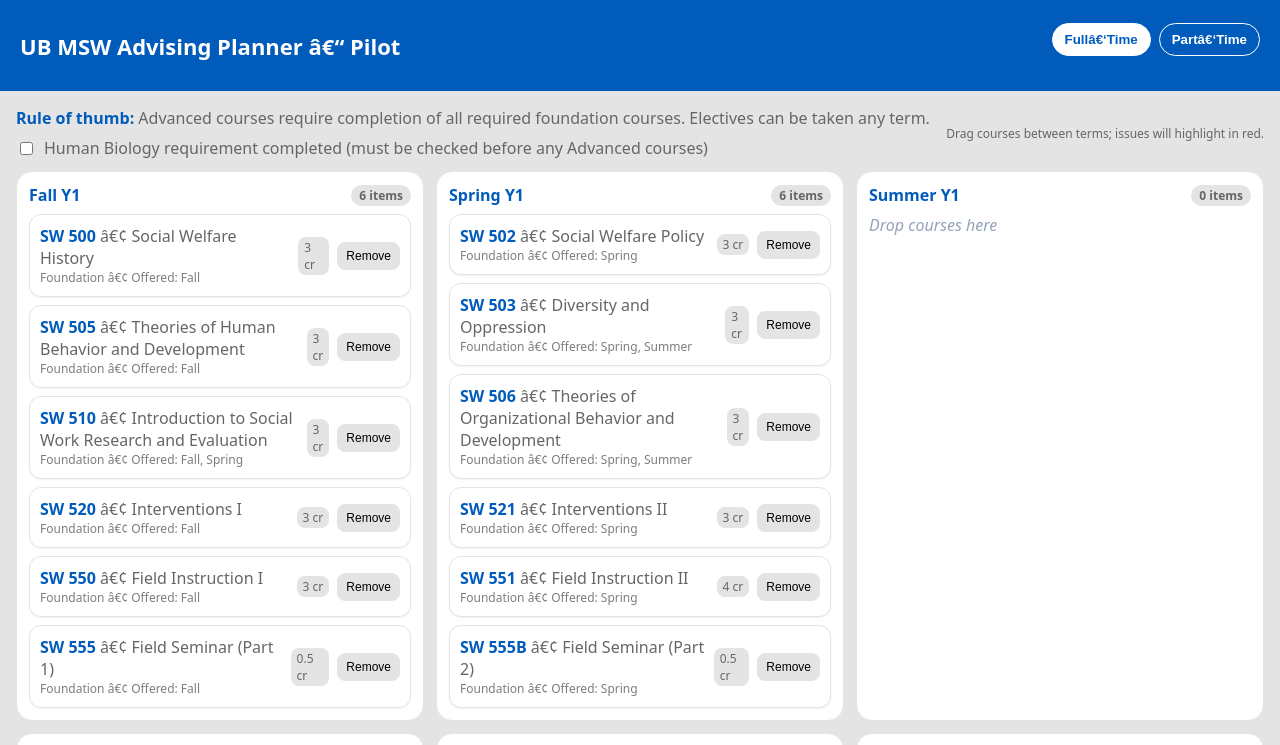
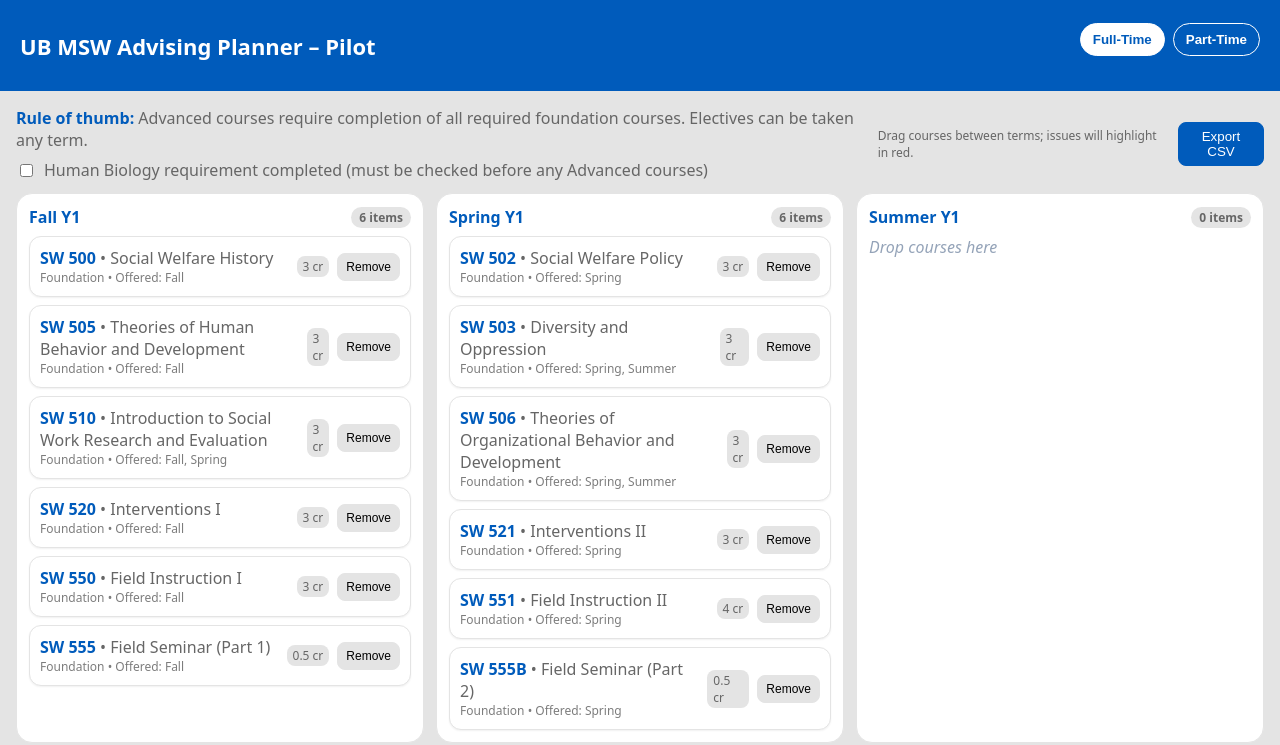
Before and after one commit to jhine3/ub-msw-planner, a React (Vite) app: page / in a window 1280 px wide. Shown: the top 745 px of the page. Built offline with nearby package versions, Linux system fonts and the light colour scheme.

Commit message:
Update App.jsx
Export CSV added

```diff
--- a/src/App.jsx
+++ b/src/App.jsx
@@ -1,7 +1,7 @@
 import React, { useMemo, useState } from "react";
 
-// UB MSW Advising Planner â€“ Baseline with distinct Electives & Advanced Topics (fixed file)
-// Fix: duplicate keys replaced with unique IDs (ELECTIVE 1/2/3, ADV-TOPIC 1/2) and full file restored
+// UB MSW Advising Planner – Baseline with distinct Electives & Advanced Topics
+// Patch: Safe CSV export (no regex, no literal newlines in strings) + lightweight console tests
 
 const COLORS = {
   ubBlue: "#005bbb",
@@ -161,6 +161,77 @@
   return { count: count, list: list, byTerm: byTerm };
 }
 
+// ────────────────────────────────────────────────────────────────────────────────
+// Export to CSV helpers (safe, no UI disruption)
+function planToRows(plan, track) {
+  var rows = [];
+  var terms = Object.keys(plan);
+  for (var i=0; i<terms.length; i++) {
+    var term = terms[i];
+    var list = plan[term] || [];
+    for (var j=0; j<list.length; j++) {
+      var code = list[j];
+      var c = CATALOG[code] || {};
+      rows.push([track, term, code, (c.title || ""), (typeof c.credits === "number" ? c.credits : "")]);
+    }
+  }
+  return rows;
+}
+
+function makeCSV(plan, track) {
+  var rows = [["Track","Term","Code","Title","Credits"]].concat(planToRows(plan, track));
+  var csv = "";
+  for (var r=0; r<rows.length; r++) {
+    var cells = rows[r].map(function(cell){
+      var s = (cell===null || cell===undefined) ? "" : String(cell);
+      var needsQuotes = (s.indexOf(",")>-1 || s.indexOf('"')>-1 || s.indexOf("\n")>-1 || s.indexOf("\r")>-1);
+      if (needsQuotes) {
+        // Escape quotes by doubling them (RFC 4180)
+        s = '"' + s.split('"').join('""') + '"';
+      }
+      return s;
+    });
+    csv += cells.join(",") + "\r\n";
+  }
+  return csv;
+}
+
+function exportCSV(plan, track) {
+  var csv = makeCSV(plan, track);
+  var blob = new Blob([csv], { type: "text/csv;charset=utf-8" });
+  var url = URL.createObjectURL(blob);
+  var a = document.createElement("a");
+  a.href = url;
+  a.download = "ub-msw-plan.csv";
+  document.body.appendChild(a);
+  a.click();
+  setTimeout(function(){ URL.revokeObjectURL(url); a.remove(); }, 0);
+}
+
+// ── Lightweight console tests (non-throwing) ───────────────────────────────────
+(function runLightTests(){
+  try {
+    // 1) Basic row count check
+    var miniPlan = { "Fall YX": ["ELECTIVE 1"] };
+    var csv1 = makeCSV(miniPlan, "FT");
+    if (csv1.indexOf("Track,Term,Code,Title,Credits") === -1) console.log("[TEST] header missing");
+    var lines = csv1.split("\r\n");
+    if (lines.length < 2) console.log("[TEST] not enough lines");
+
+    // 2) Quote handling check (comma/quote/newline). Use manual row to avoid mutating CATALOG
+    var tricky = 'Hello, "World"\nLine2';
+    var row = ['FT','Term X', tricky, tricky, '3'];
+    var csv2 = (function(){
+      var s = 'Track,Term,Code,Title,Credits\r\n';
+      var arr = row.map(function(v){ var t = String(v); var q = (t.indexOf(',')>-1 || t.indexOf('"')>-1 || t.indexOf('\n')>-1 || t.indexOf('\r')>-1); return q ? '"'+t.split('"').join('""')+'"' : t; });
+      return s + arr.join(',') + '\r\n';
+    })();
+    if (csv2.indexOf('"Hello, ""World""\nLine2"') === -1) console.log("[TEST] quote/newline escaping not as expected");
+  } catch (e) {
+    console.log("[TEST] skipped due to error:", e);
+  }
+})();
+
 export default function App() {
   const [track, setTrack] = useState("FT");
   const [plan, setPlan] = useState(PLAN_FULL_TIME);
@@ -214,10 +285,10 @@
   return (
     <div style={styles.page}>
       <header style={styles.header}>
-        <h1 style={styles.h1}>UB MSW Advising Planner â€“ Pilot</h1>
+        <h1 style={styles.h1}>UB MSW Advising Planner – Pilot</h1>
         <div style={styles.tabs}>
-          <button style={styles.tab(track === "FT")} onClick={() => switchTrack("FT")} aria-pressed={track==="FT"}>Fullâ€‘Time</button>
-          <button style={styles.tab(track === "PT")} onClick={() => switchTrack("PT")} aria-pressed={track==="PT"}>Partâ€‘Time</button>
+          <button style={styles.tab(track === "FT")} onClick={() => switchTrack("FT")} aria-pressed={track==="FT"}>Full‑Time</button>
+          <button style={styles.tab(track === "PT")} onClick={() => switchTrack("PT")} aria-pressed={track==="PT"}>Part‑Time</button>
         </div>
       </header>
 
@@ -232,7 +303,13 @@
               </label>
             </div>
           </div>
-          <div style={{ fontSize: 12, color: COLORS.gray }}>Drag courses between terms; issues will highlight in red.</div>
+          <div style={{ display: "flex", alignItems: "center", gap: 8 }}>
+            <div style={{ fontSize: 12, color: COLORS.gray }}>Drag courses between terms; issues will highlight in red.</div>
+            <button onClick={function(){ exportCSV(plan, track); }}
+              style={{ background: COLORS.ubBlue, color: COLORS.white, border: "1px solid "+COLORS.ubBlue, padding: "6px 10px", borderRadius: 8, cursor: "pointer" }}>
+              Export CSV
+            </button>
+          </div>
         </div>
 
         <div style={styles.grid}>
@@ -298,8 +375,8 @@
   return (
     <div draggable onDragStart={onDragStart} style={styles.chip(issue)} title={issue ? issueMsgs.join("; ") : "Drag to move"}>
       <div>
-        <div style={{ fontWeight: 700, color: COLORS.ubBlue }}>{code} <span style={{ color: COLORS.gray, fontWeight: 500 }}>â€¢ {c.title || ""}</span></div>
-        <div style={{ fontSize: 12, opacity: 0.85 }}>{c.level === LEVEL.ADVANCED ? "Advanced" : c.level === LEVEL.FOUNDATION ? "Foundation" : "Elective"} â€¢ Offered: {(c.offered ? c.offered.join(", ") : "")}</div>
+        <div style={{ fontWeight: 700, color: COLORS.ubBlue }}>{code} <span style={{ color: COLORS.gray, fontWeight: 500 }}>• {c.title || ""}</span></div>
+        <div style={{ fontSize: 12, opacity: 0.85 }}>{c.level === LEVEL.ADVANCED ? "Advanced" : c.level === LEVEL.FOUNDATION ? "Foundation" : "Elective"} • Offered: {(c.offered ? c.offered.join(", ") : "")}</div>
       </div>
       <div style={{ display: "flex", alignItems: "center", gap: 8 }}>
         <span style={{ fontSize: 12, background: COLORS.lightGray, padding: "2px 6px", borderRadius: 8 }}>{(typeof c.credits === "number" ? c.credits : "")} cr</span>
```
